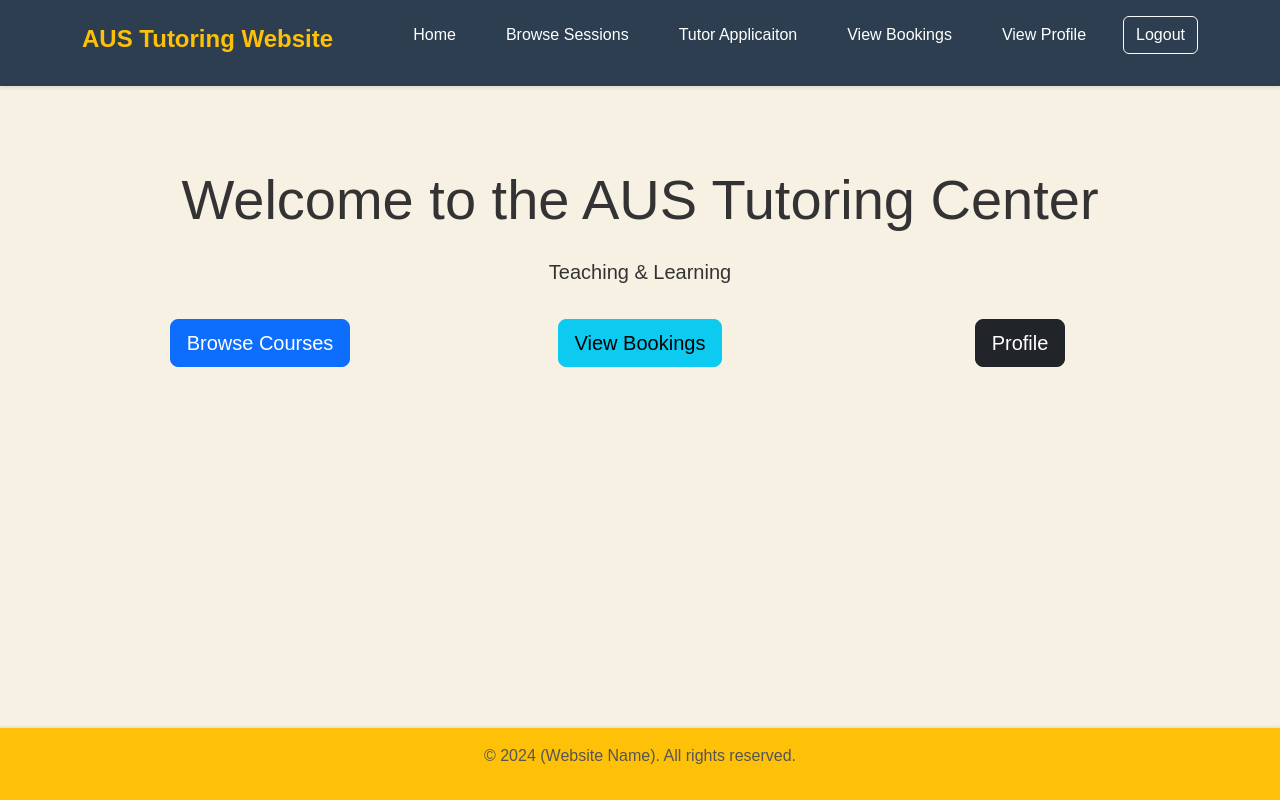
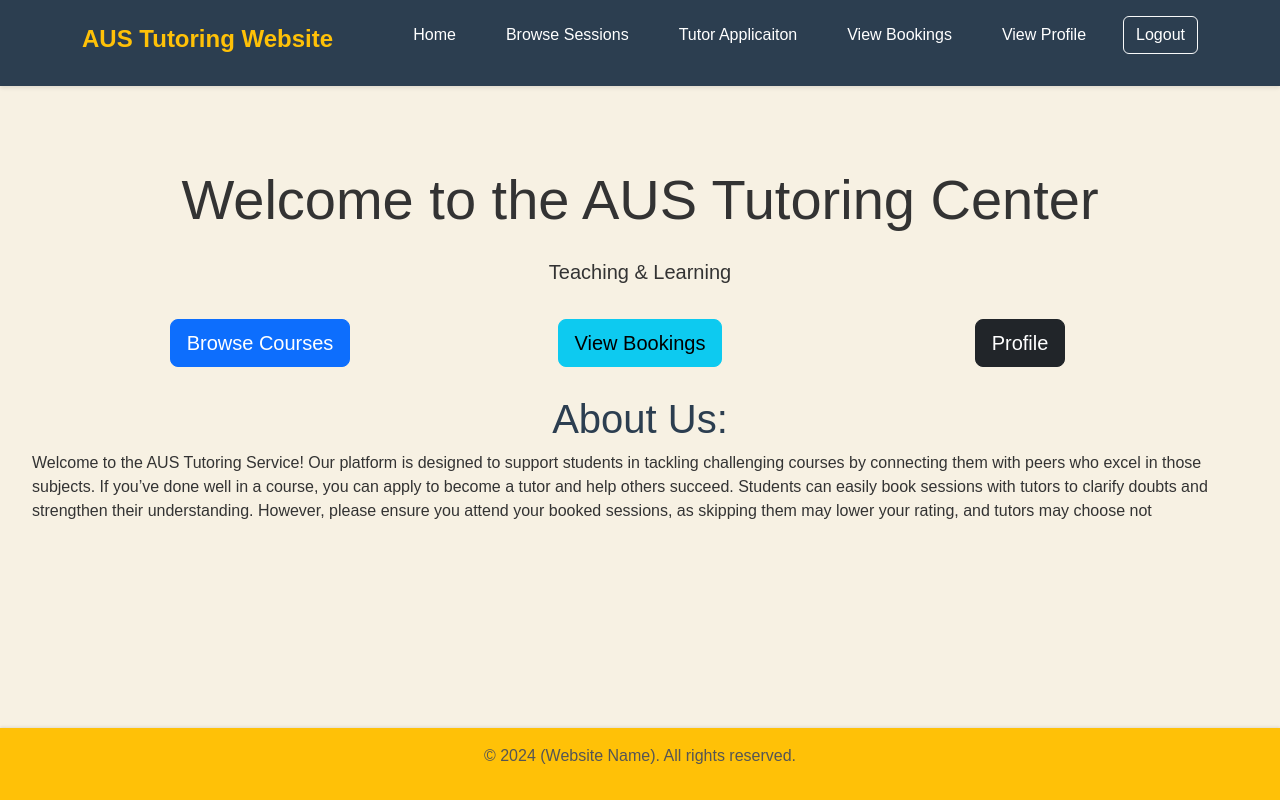
Before and after one commit to ArfanAmeen/Tutoring_Website, a plain HTML site: page index.html in a window 1280 px wide. Drawn offline with nearby package versions, Linux system fonts and the light colour scheme.

Commit message:
about us addition

```diff
--- a/index.html
+++ b/index.html
@@ -50,6 +50,11 @@
         </div>
     </div>
 
+    <div>
+      <h1 class = "about">About Us:</h1>
+      <p1 class = "about-text">Welcome to the AUS Tutoring Service! Our platform is designed to support students in tackling challenging courses by connecting them with peers who excel in those subjects. If you’ve done well in a course, you can apply to become a tutor and help others succeed. Students can easily book sessions with tutors to clarify doubts and strengthen their understanding. However, please ensure you attend your booked sessions, as skipping them may lower your rating, and tutors may choose not</p1>
+    </div>
+
     <!-- Bootstrap JS -->
     <script>
         const isTutor = true; // Change this to false for non-tutors.
--- a/styles.css
+++ b/styles.css
@@ -66,6 +66,16 @@ h2 {
   color: #2C3E50;
 }
 
+.about{
+  color: #2C3E50;
+  text-align: center;
+  padding-top: 20px;
+}
+
+.about-text{
+  text-align: center;
+}
+
 /* Footer */
 .footer {
   text-align: center;
```
